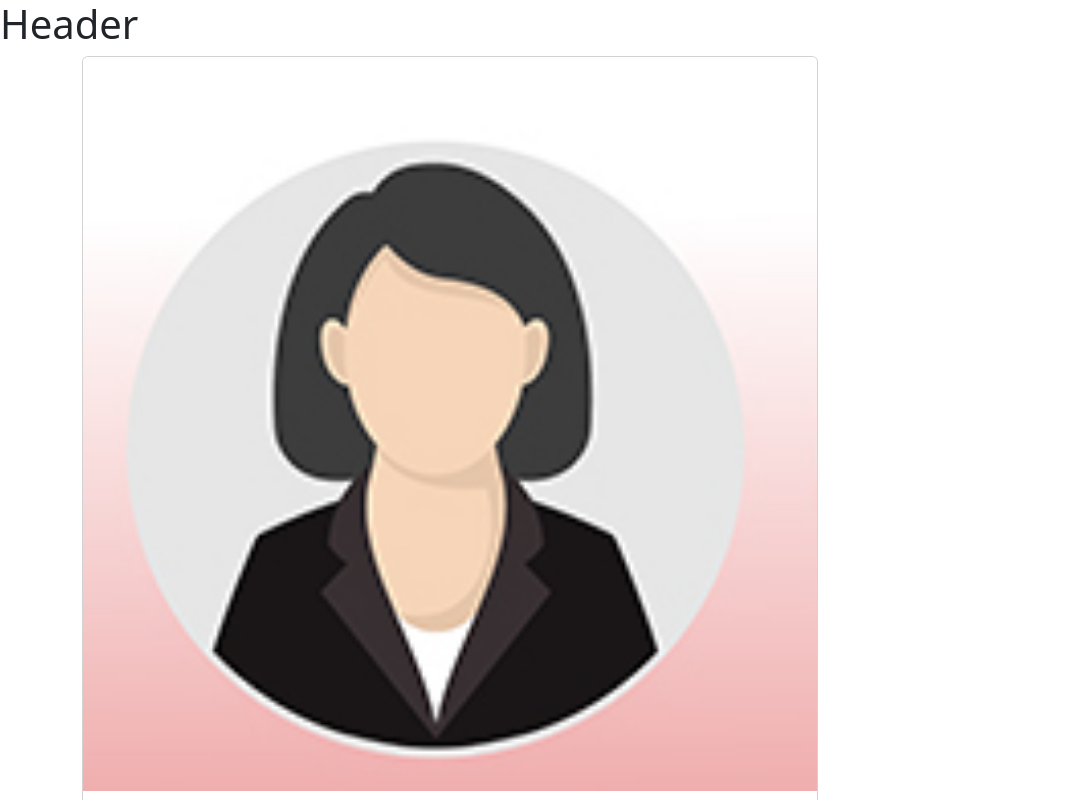
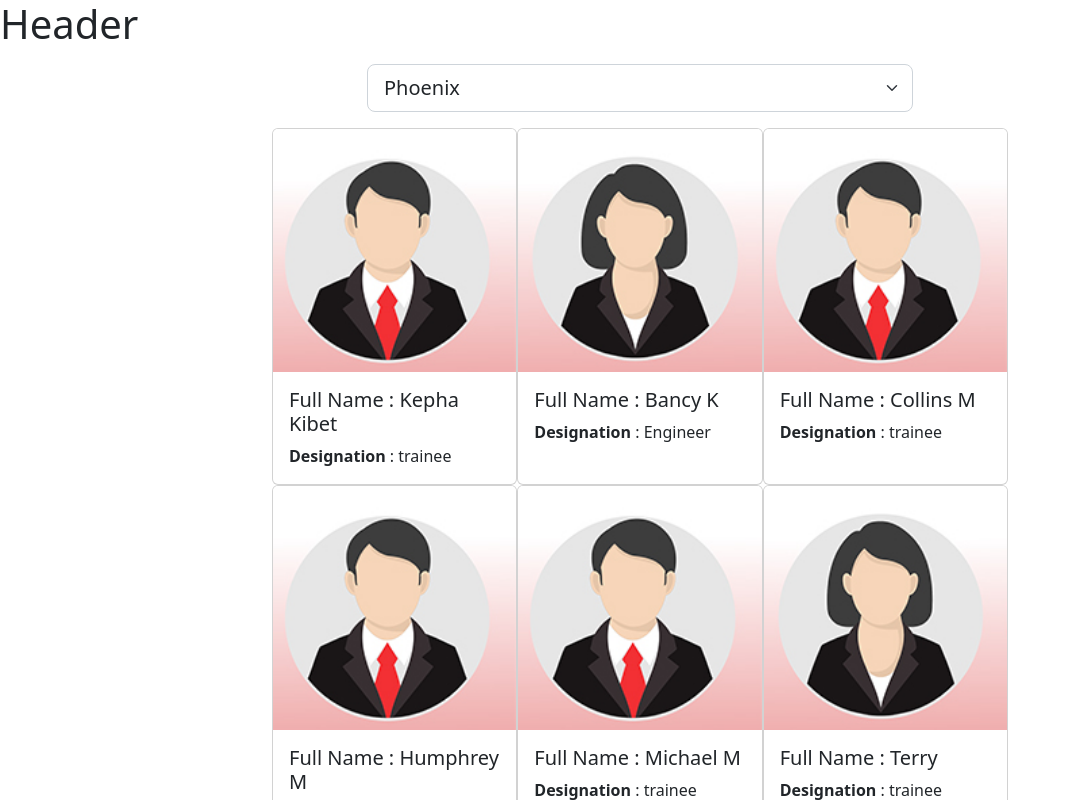
Before and after one commit to KephaKibet/ChooseME-Team-member-allocation-app, a React (Create React App) app in the folder chooseme/: page / in a window 1280 px wide. Shown: the top 800 px of the page, without its empty margins (0-1068 px from the left). Built offline with nearby package versions, Linux system fonts and the light colour scheme.

Commit message:
render team names in drop-down lists

```diff
--- a/chooseme/src/App.css
+++ b/chooseme/src/App.css
@@ -1,3 +1,7 @@
 body {
   font-family: arial;
 }
+.card-collection{
+  display:grid;
+  grid-template-columns:1fr 1fr 1fr;
+}
--- a/chooseme/src/employees.js
+++ b/chooseme/src/employees.js
@@ -5,6 +5,7 @@ import maleProfile from './images/maleProfile.jpg'
 
 const Employees = () =>
 {
+  const [selectedTeam, setTeam] = useState("Phoenix")
 
   const [employees, setEmployees] = useState([
     {
@@ -96,19 +97,36 @@ const Employees = () =>
 
   return (
     <main className='container'>
-      <div class='row '>
+     <div class='row justify-content-center mt-3 mb-3'>
+        <div class='col-6'>
+          <select className = "form-select form-select-lg" value ={selectedTeam}>
+            <option value ='Dynamics'>Dynamics</option>
+            <option value ='Phoenix'>Phoenix</option>
+            <option value ='Primes'>Primes</option>
+            <option value ='Royals'>Royals</option>
+          </select>
+        </div>
+      </div>
+      <div class='row justify-content-center mt-3 mb-3 '>
         <div class='col-8'>
+          <div class='card-collection'>
       {
             employees.map((employee) => (
-              <div id ={employee.id} className='card'>
-                <img src={femaleProfile} className='card-img-top' alt='employeePicture'/>
+              <div id ={employee.id} className='card' m-2 style={{cursor:"pointer"}}>
+                {
+                  (employee.gender === 'male') ? <img src={maleProfile} className='card-img-top' alt='employeePicture' />
+                  : <img src={femaleProfile} className='card-img-top' alt='employeePicture' />
+                }
                 <div className='card-body' >
                   <h5 className='card-tittle'>Full Name : {employee.fullName}</h5>
-                  <p className='card-text'><b> Designation </b>  : {employee.designation }</p>
+                  <p className='card-text'><b> Designation </b> : {employee.designation }</p>
                 </div>
               </div>
+
         ))
-      }
+            }
+
+            </div>
           </div>
         </div>
     </main>
```
